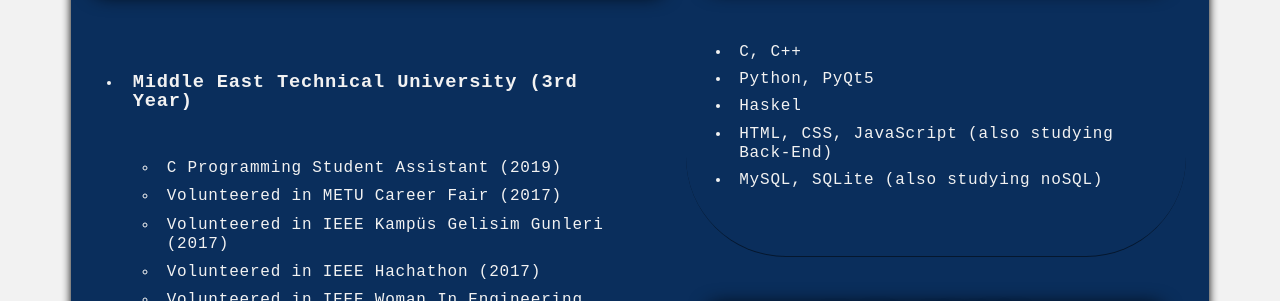
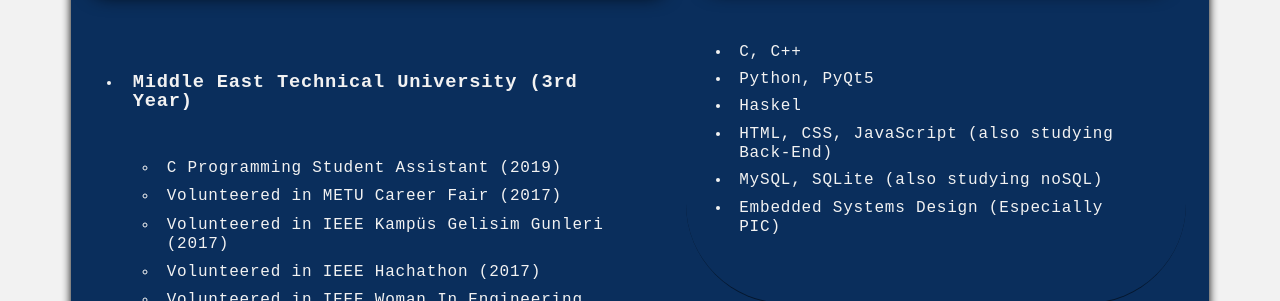
Before and after one commit to ahmetcanogreten/ahmetcanogreten.github.io, a plain HTML site: page index.html in a window 1280 px wide. Shown: the part 429-730 px from the top of the page. Drawn offline with Linux system fonts and the light colour scheme.

Commit message:
Embedded

```diff
--- a/index.html
+++ b/index.html
@@ -52,6 +52,7 @@
                     <li>Haskel</li>
                     <li>HTML, CSS, JavaScript (also studying Back-End)</li>
                     <li>MySQL, SQLite (also studying noSQL)</li>
+                    <li>Embedded Systems Design (Especially PIC)</li>
                 </ul>
             </div>
             <div id="soft">
```
